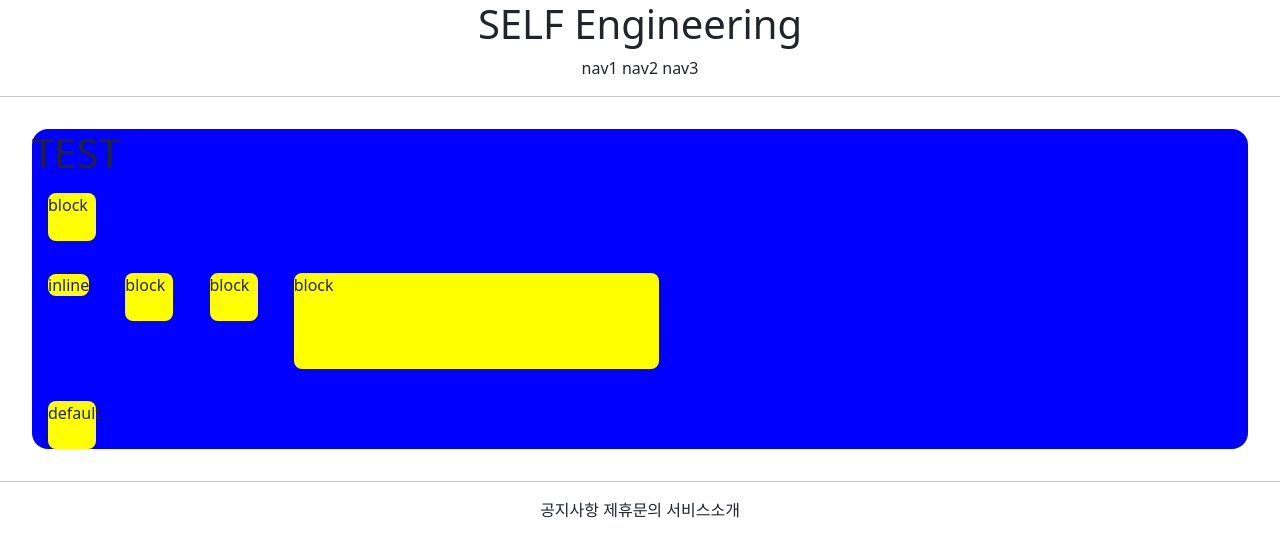
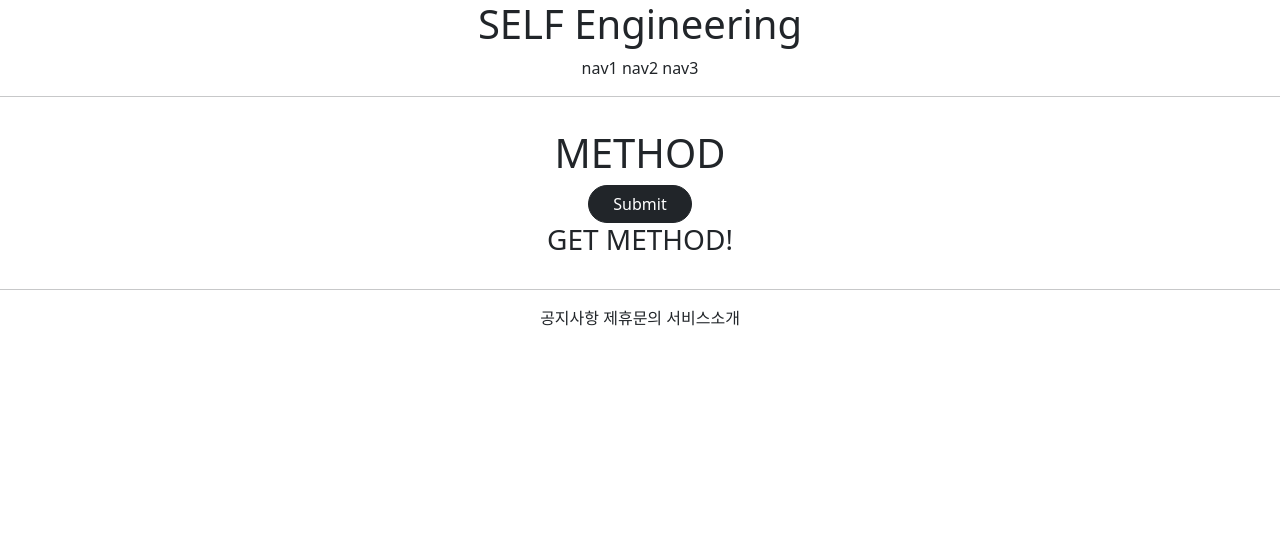
Before and after one commit to Kim-Seung-Su/2s_lab, a Django app: page /accounts/hello_world/ in a window 1280 px wide. Shown: the top 557 px of the page. Run offline with Django 3.2, Linux system fonts and the light colour scheme; parts of the project's set-up code (start-up, migrations or seed data) failed here and were passed over; some web fonts are replaced.

Commit message:
7/1 5th class commit

```diff
--- a/accountapp/templates/accountapp/Hello_world.html
+++ b/accountapp/templates/accountapp/Hello_world.html
@@ -1,29 +1,20 @@
 {% extends 'base.html' %}
 
 {% block content %}
-    <style>
 
-            .testing{
-                background-color: yellow;
-                height: 48px;
-                width: 48px;
-                margin: 1rem;
-                border-radius: .5rem;
-                font-size: 1rem;
-            }
-    </style>
 
-    <div style="height:20rem; background-color: blue;border-radius: 1rem; margin: 2rem">
-        <h1>
-            TEST
-        </h1>
-            <div class="testing" style='display: block'>block</div>
-            <div class="testing" style='display: inline'>inline</div>
-            <div class="testing" style='display: inline-block; width : 3rem; height: 3rem'>block</div>
-            <div class="testing" style='display: inline-block; width : 3em; height: 3em'>block</div>
-            <div class="testing" style='display: inline-block; width : 30%; height: 30%'>block</div>
-            <div class="testing" style='display: none'>none</div>
-            <div class="testing">default</div>
+    <div style="margin: 2rem; text-align: center">
+        <h1>METHOD</h1>
+
+        <form action="/accounts/hello_world/" method="post">
+            {% csrf_token %}
+            <input class="btn btn-dark rounded-pill px-4" type ="submit">
+
+        </form>
+
+        <h3>{{ text }}</h3>
+
+
     </div>
 
 {% endblock %}
--- a/accountapp/views.py
+++ b/accountapp/views.py
@@ -4,4 +4,8 @@ from django.shortcuts import render
 # Create your views here.
 
 def hello_world(request):
-    return render(request, 'accountapp/hello_world.html')
+    if request.method == "POST":
+        return render(request, 'accountapp/hello_world.html', context={'text' : 'POST METHOD!'})
+
+    else:
+        return render(request, 'accountapp/hello_world.html', context={'text' : 'GET METHOD!'})
```
